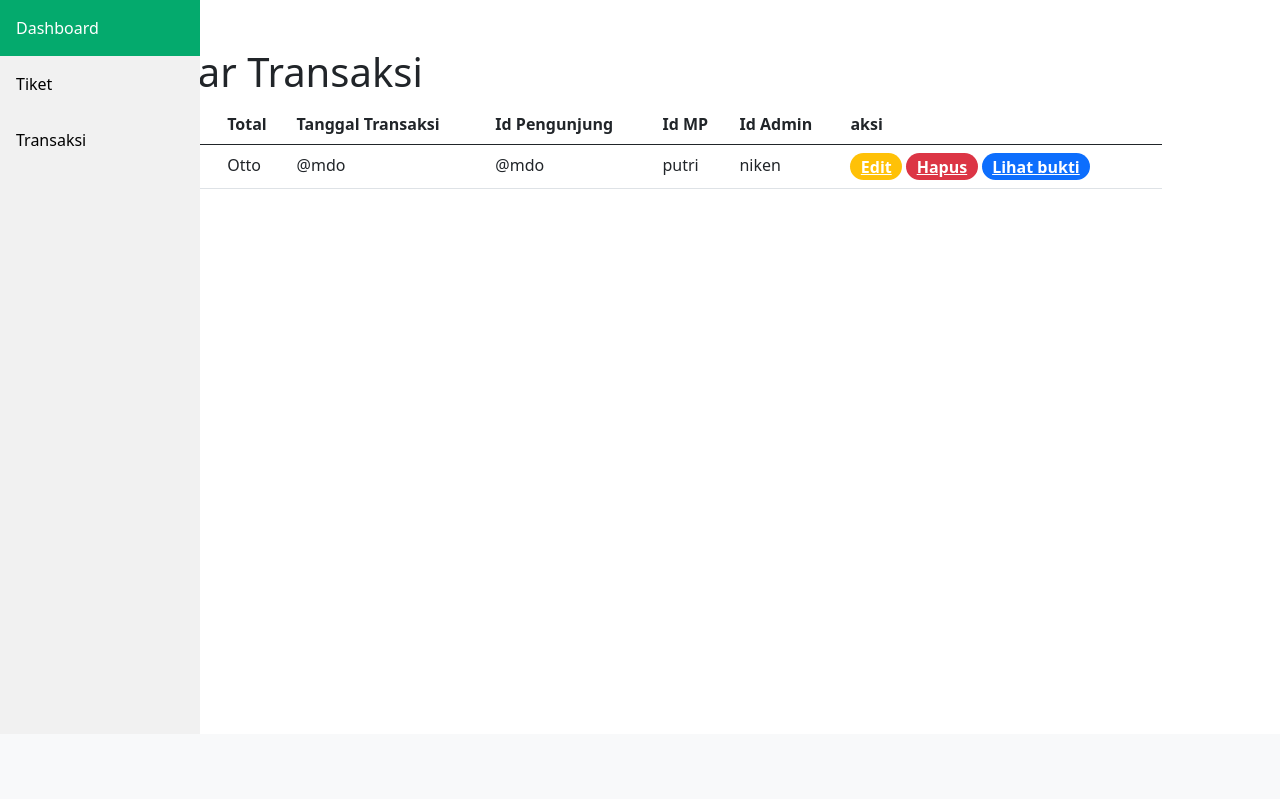
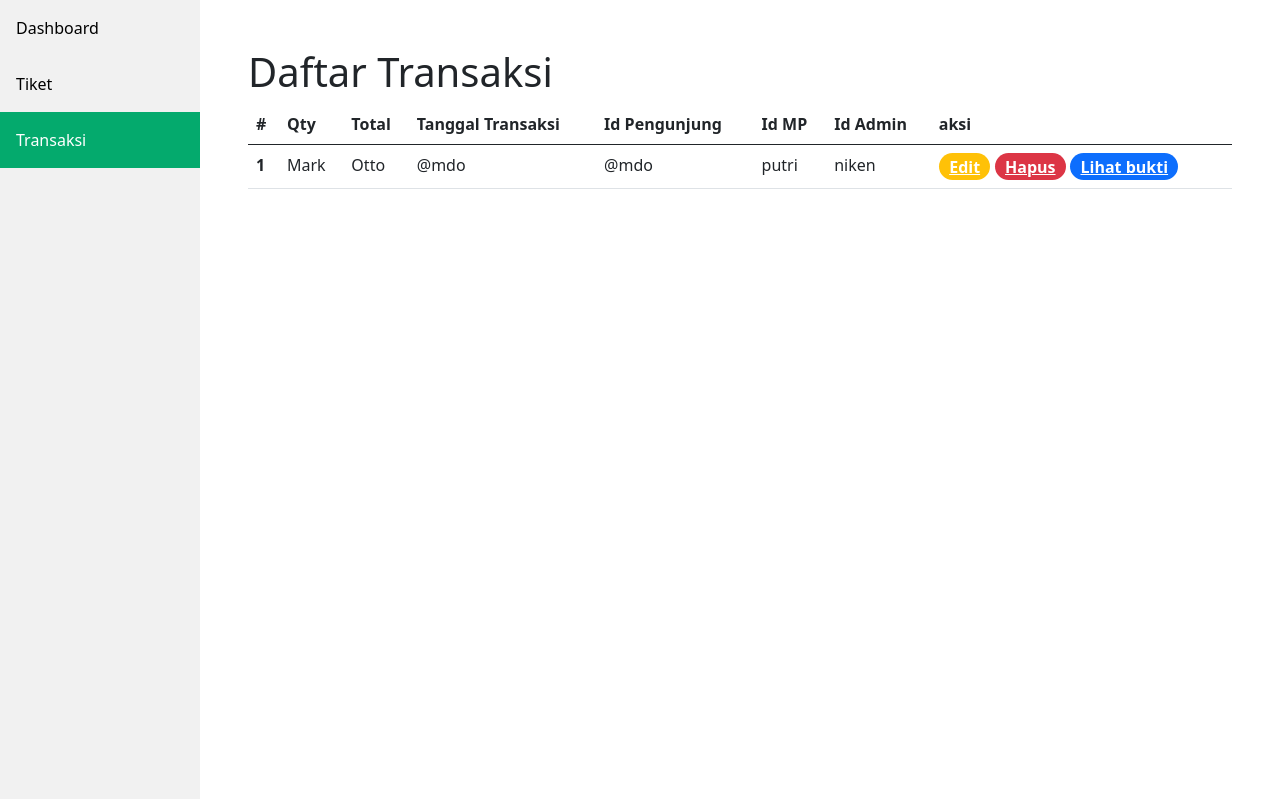
Before and after one commit to jasanya-tech/OTW, a CodeIgniter app: page /otw/index.php/transaksi/index in a window 1280 px wide. Shown: the part 66-865 px from the top of the page. Before the commit the page ends 255 px from the top, so only its background shows below. Run offline with CodeIgniter, Linux system fonts and the light colour scheme.

Commit message:
memperbaiki sidebar active

```diff
--- a/application/helpers/otw_helper.php
+++ b/application/helpers/otw_helper.php
@@ -19,3 +19,10 @@ function harga_rupiah($nominal)
 {
     return 'Rp. ' . number_format($nominal, 2, ',', '.');
 }
+
+if (!function_exists('str_contains')) {
+    function str_contains(string $haystack, string $needle): bool
+    {
+        return '' === $needle || false !== strpos($haystack, $needle);
+    }
+}
--- a/application/views/admin/Transaksi/index.php
+++ b/application/views/admin/Transaksi/index.php
@@ -1,7 +1,7 @@
 <?php $this->load->view('layouts/navbar'); ?>
 <?php $this->load->view('layouts/sidebar'); ?>
 
-<div class="container p-5">
+<div class="content p-5">
   <h1>Daftar Transaksi</h1>
   <table class="table">
     <thead>
@@ -27,7 +27,7 @@
         <td>putri</td>
         <td>niken</td>
         <td>
-        <a href="<?= base_url("/transaksi/update")?>" class="badge rounded-pill bg-warning fs-6">Edit</a>
+          <a href="<?= base_url("/transaksi/update") ?>" class="badge rounded-pill bg-warning fs-6">Edit</a>
           <a class="badge rounded-pill bg-danger fs-6">Hapus</a>
           <a class="badge rounded-pill bg-primary fs-6" data-bs-toggle="modal" data-bs-target="#exampleModal">Lihat bukti</a>
         </td>
--- a/application/views/admin/dashboard.php
+++ b/application/views/admin/dashboard.php
@@ -1,6 +1,6 @@
 <?php $this->load->view('layouts/navbar'); ?>
 <?php $this->load->view('layouts/sidebar'); ?>
-<div class="container p-5">
+<div class="content p-5">
     <div class="row">
         <div class="col-4">
             <div class="card bg-primary text-white" style="width: 18rem;">
--- a/application/views/layouts/sidebar.php
+++ b/application/views/layouts/sidebar.php
@@ -34,7 +34,7 @@
 </style>
 
 <div class="sidebar">
-    <a class="active" href="<?= base_url('admin') ?>">Dashboard</a>
-    <a href="<?= base_url("/tiket") ?>">Tiket</a>
-    <a href="<?= base_url("/transaksi") ?>">Transaksi</a>
+    <a class="<?= str_contains(current_url(), 'admin') ? 'active' : '' ?>" href="<?= base_url('admin') ?>">Dashboard</a>
+    <a class="<?= str_contains(current_url(), 'tiket') ? 'active' : '' ?>" href="<?= base_url("tiket") ?>">Tiket</a>
+    <a class="<?= str_contains(current_url(), 'transaksi') ? 'active' : '' ?>" href="<?= base_url("transaksi") ?>">Transaksi</a>
 </div>
```
Lines whose indentation alone changed are shown as unchanged.
